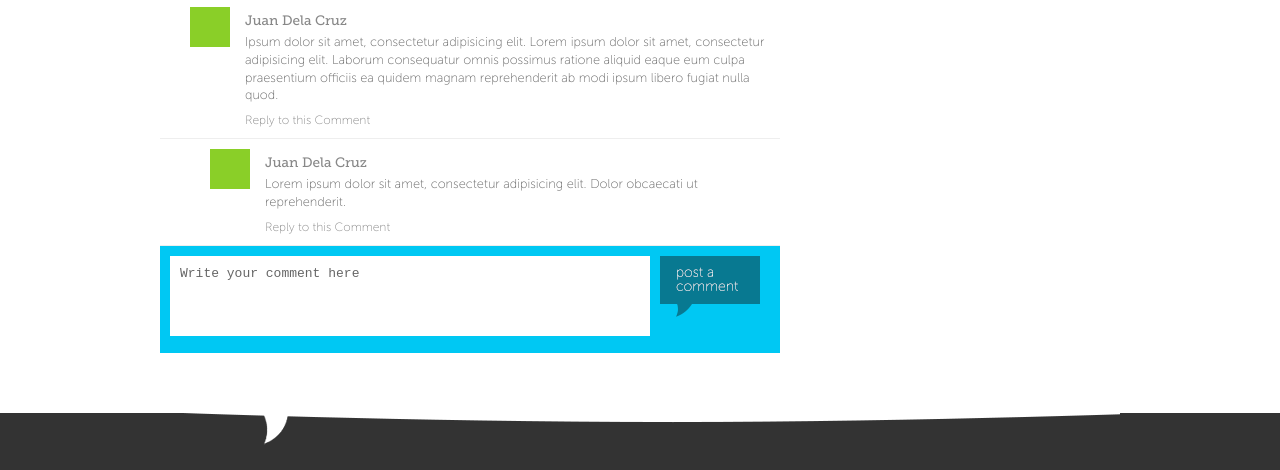
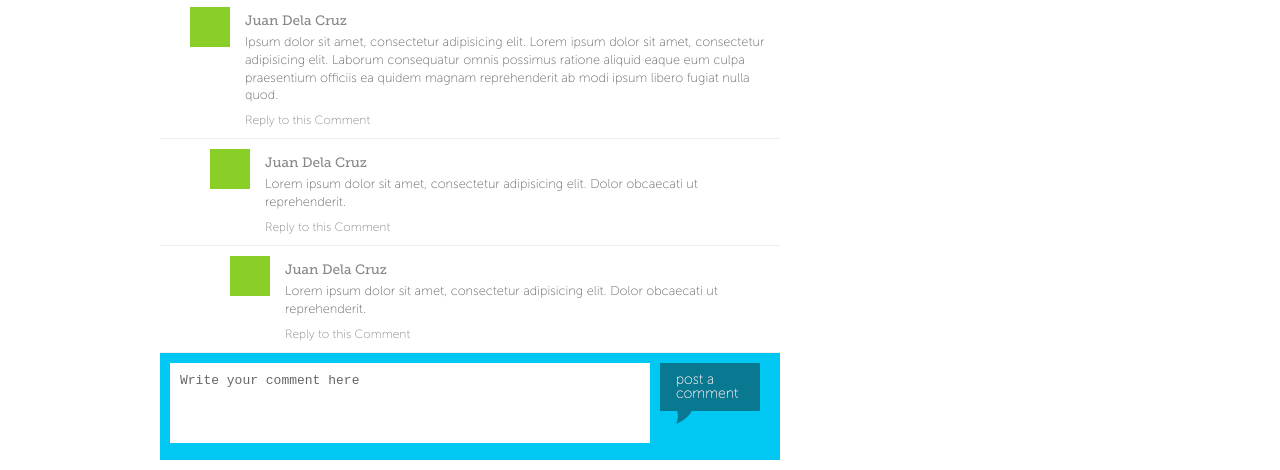
Before and after one commit to janharold/qfehtml, a plain HTML site: page article.html in a window 1280 px wide. Shown: the part 1129-1599 px from the top of the page. Drawn offline with nearby package versions, Linux system fonts and the light colour scheme.

Commit message:
added another level for comments.

```diff
--- a/article.html
+++ b/article.html
@@ -121,6 +121,14 @@
 							<a href="#" class="reply">Reply to this Comment</a>
 						</span>
 					</div>
+					<div class="level3">
+						<img src="images/sampleThumbUSER.png" alt="">
+						<span>
+							<h5><a href="#">Juan Dela Cruz</a></h5>
+							<p>Lorem ipsum dolor sit amet, consectetur adipisicing elit. Dolor obcaecati ut reprehenderit. </p>
+							<a href="#" class="reply">Reply to this Comment</a>
+						</span>
+					</div>
 				</div>
 				<form action="" class="commentForm">
 					<textarea name="" id="" cols="30" rows="4">Write your comment here</textarea>
--- a/css/quiperStyle.css
+++ b/css/quiperStyle.css
@@ -110,10 +110,12 @@
 		.content.subpage .article .articleComments div img{float:left; margin:0 15px 10px 0 ; padding:0;}
 		.content.subpage .article .articleComments div.level1 img{float:left; margin:0 15px 10px 30px ; padding:0;}
 		.content.subpage .article .articleComments div.level2 img{float:left; margin:0 15px 10px 50px ; padding:0;}
+		.content.subpage .article .articleComments div.level3 img{float:left; margin:0 15px 10px 70px ; padding:0;}
 
 		.content.subpage .article .articleComments div span{ float:left; width:550px; padding-bottom:10px;}
 		.content.subpage .article .articleComments div.level1 span{ float:left; width:520px; }
 		.content.subpage .article .articleComments div.level2 span{ float:left; width:470px; }
+		.content.subpage .article .articleComments div.level3 span{ float:left; width:440px; }
 		.content.subpage .article .articleComments div h5{margin:4px 0 5px;}
 		.content.subpage .article .articleComments div h5 a{margin:4px 0 5px; font-size:0.85em; font-family: 'museoslab500';}
 		.content.subpage .article .articleComments div p{font-size:0.8em ; margin:0 0 5px ; padding:0; line-height: 1.4em; }
```
